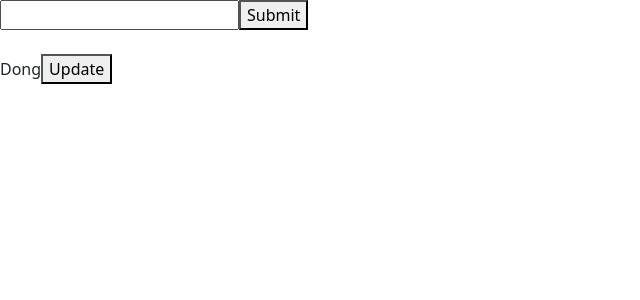
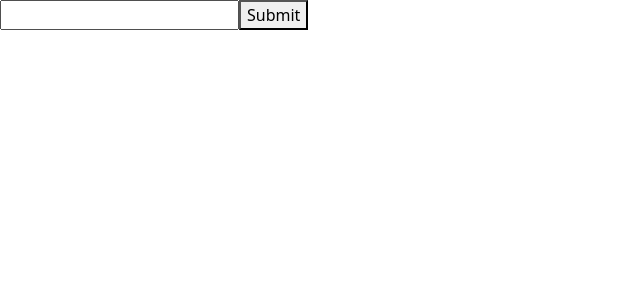
Before and after one commit to kaperrdenden/kossieproject, a React (Create React App) app: page / in a window 1280 px wide. Shown: the top 300 px of the page, without its empty margins (0-640 px from the left). Built offline with nearby package versions, Linux system fonts and the light colour scheme.

Commit message:
Button 지우기

```diff
--- a/src/App.js
+++ b/src/App.js
@@ -21,13 +21,6 @@ function App() {
   const onSubmit = ()=>{
     alert('submitted');
   }
-  const onKeyUp = (e)=>{
-    if(e.keyCode === 13){
-
-      alert('submitted');
-
-    }
-  }
 
 
 
@@ -38,14 +31,10 @@ const updateText = () => {
 
   return (
     <div className='App'>
-      <input onKeyUp={onKeyUp}/>
+      <input/>
       <button onClick={onSubmit}>Submit</button>
 
-      <br />
-      <br />
 
-    <span>{text}</span>
-    <button onClick={ updateText }>Update</button>
     </div>
   );
 }
```
